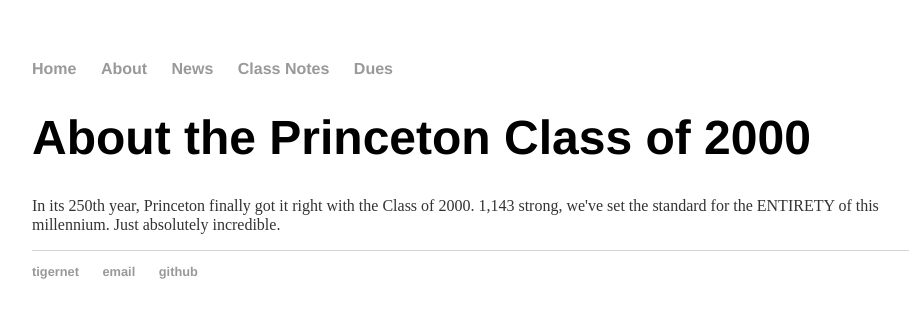
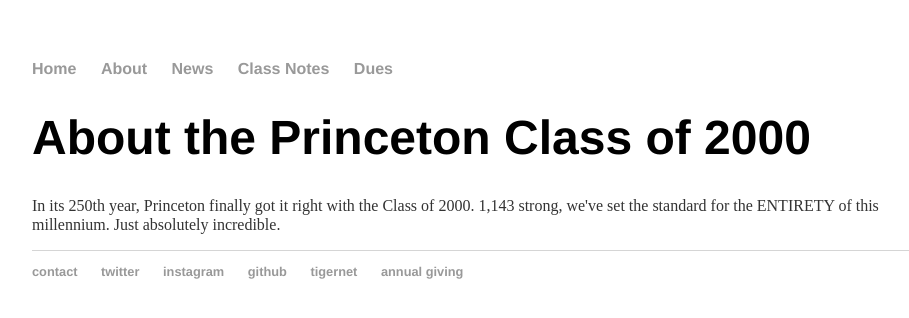
Before and after one commit to Princeton2000/princeton2000.github.io, a Jekyll site: the page built from about/index.html, in a window 1280 px wide. Shown: the top 318 px of the page, without its empty margins (160-1069 px from the left). Built offline with Jekyll 4.4.1, drawn with Linux system fonts in a browser that asks for light colours.

Commit message:
Add twitter, instagram, ag links to footer

```diff
--- a/_includes/footer.html
+++ b/_includes/footer.html
@@ -1,7 +1,10 @@
 <footer>
 	<ul>
+		<li><a href="mailto:classof2000@alumni.princeton.edu">contact</a></li>
+		<li><a href="https://www.twitter.edu/pton00">twitter</a></li>
+		<li><a href="https://www.instagram.com/princetonclassof2000/">instagram</a></li>
+		<li><a href="https://github.com/princeton2000">github</a></li>
 		<li><a href="https://tigernet.princeton.edu">tigernet</a></li>
-		<li><a href="mailto:classof2000@alumni.princeton.edu">email</a></li>
-		<li><a href="https://github.com/princeton2000">github</a></li>
+		<li><a href="https://alumni.princeton.edu/annual-giving">annual giving</a></li>
 	</ul>
 </footer>
```
